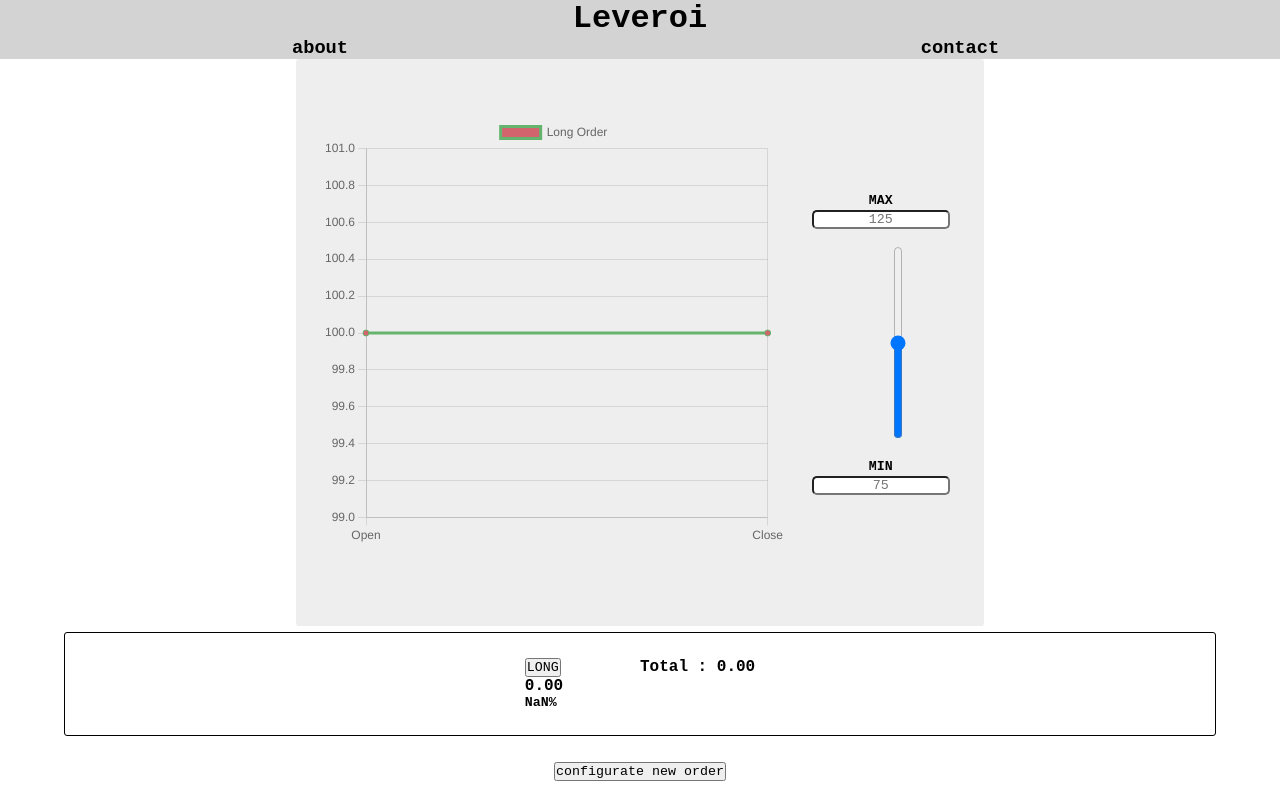
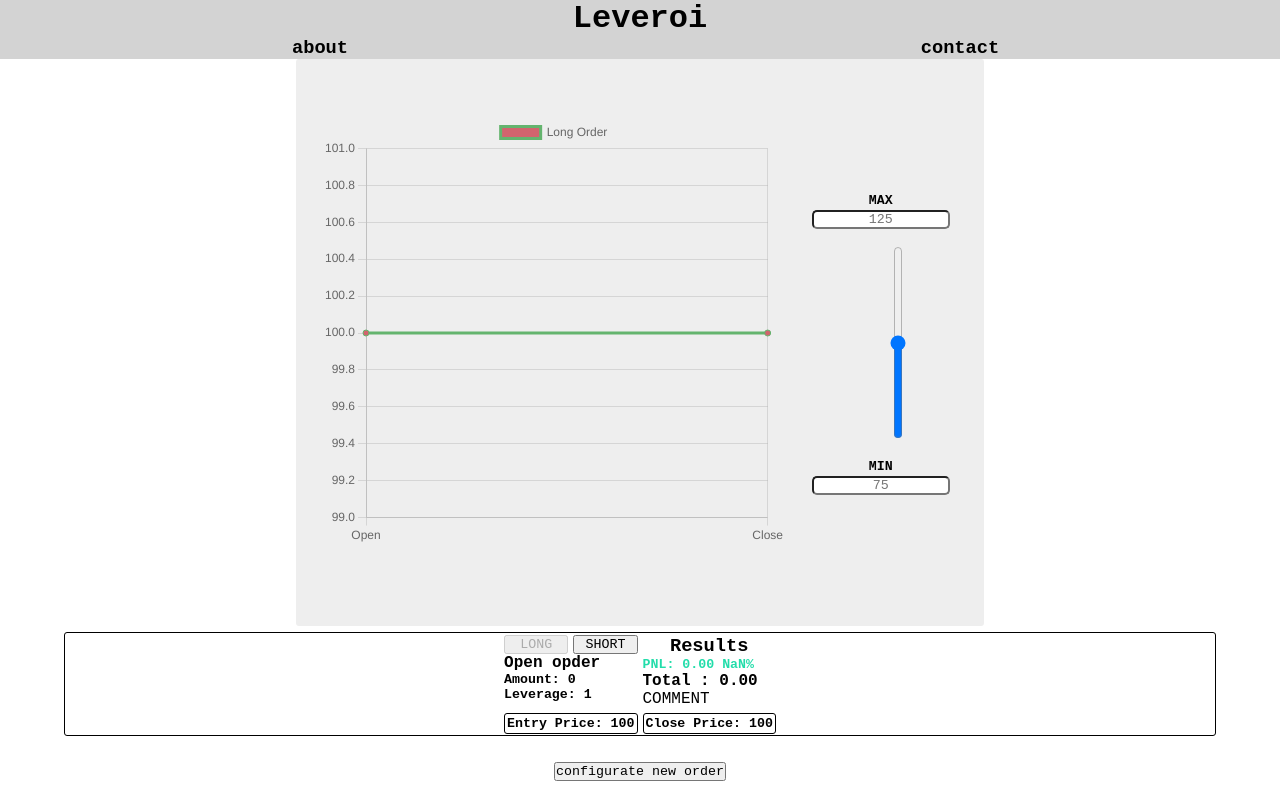
Before and after one commit to Bepely/Leveroi, a React (Create React App) app: page / in a window 1280 px wide. Both pictures are taken after a click on the button "Create order". Built offline with nearby package versions, Linux system fonts and the light colour scheme.

Commit message:
Refactured Results Component
Refactured results component in terms of UX

```diff
--- a/src/blocks/Results.js
+++ b/src/blocks/Results.js
@@ -38,30 +38,58 @@ const Results = ({close, setClose, open, setOpen, init}) => {
         {close.long === true
           ?
           <div id='reactiveResults'>
-            <div>
-              <button onClick={longShortChange}>LONG</button>
+            <div className="openResults">
+
+              <div className="longShortBtnHolder">
+                <button className={"btn picked"} disabled={true} onClick={longShortChange}>LONG</button>
+                <button className={"btn toPick"} onClick={longShortChange}>SHORT</button>
+               </div>
+
               <div>
-                <h4>{longResults.margin}</h4>
-                <h5>{longResults.marginPercent}%</h5>
+                <h4>Open opder</h4>
+                <h5>Amount: {open.amount}</h5>
+                <h5>Leverage: {open.leverage}</h5>
               </div>
+
+
             </div>
-            <div>
-              <h4>Total : {longResults.total}</h4>
+
+            <div className="closeResults">
+                <h3 id="resultsHeader">Results</h3>
+                <div className="pnlResults">
+                  <h5 style={{color: "#22DDAA"}}>PNL: {longResults.margin} {longResults.marginPercent}%</h5>
+                  <h4>Total : {longResults.total}</h4>
+                  <p>COMMENT</p>
+                </div>
             </div>
+            <div className="priceHolder"><h5>Entry Price: {open.price}</h5></div>
+            <div className="priceHolder"> <h5>Close Price: {close.closePrice}</h5></div>
           </div>
           :
           <div id='reactiveResults'>
-            <div>
-            <button onClick={longShortChange}>SHORT</button>
-              <div>
-                <h4>{shortResults.margin}</h4>
-                <h5>{shortResults.marginPercent}%</h5>
-              </div>
+           <div className="openResults">
+            <div className="longShortBtnHolder">
 
+            <button className={"btn btnToPick"} onClick={longShortChange}>LONG</button>
+            <button className={"btn btnPicked"} disabled={true} onClick={longShortChange}>SHORT</button>
             </div>
             <div>
-              <h4>Total : {shortResults.total}</h4>
+                <h4>Open opder</h4>
+                <h5>Amount: {open.amount}</h5>
+                <h5>Leverage: {open.leverage}</h5>
             </div>
+            </div>
+
+            <div className="closeResults">
+                <h3 id="resultsHeader">Results</h3>
+                <div className="pnlResults">
+                  <h5 style={{color: "#DD22AA"}}>PNL: {shortResults.margin} {shortResults.marginPercent}%</h5>
+                  <h4>Total : {shortResults.total}</h4>
+                  <p>COMMENT</p>
+                </div>
+            </div>
+            <div className="priceHolder"><h5>Entry Price: {open.price}</h5></div>
+            <div className="priceHolder"> <h5>Close Price: {close.closePrice}</h5></div>
           </div>
 
         }
--- a/src/styles/minor.css
+++ b/src/styles/minor.css
@@ -39,4 +39,38 @@
 #reactiveResults{
     display: grid;
     grid-template-columns: 1fr 1fr;
+    grid-gap: 5px;
+    place-items: center;
 }
+
+
+.longShortBtnHolder{
+    display: grid;
+    grid-template-columns: 1fr 1fr;
+    grid-gap: 5px;
+    width: 100%;
+}
+
+.openResults, .closeResults{
+    width: 100%;
+    height: 100%;
+}
+
+#resultsHeader{
+    text-align: center;
+}
+
+.pnlResults{
+    display: grid;
+}
+
+
+
+.priceHolder{
+    border: 1px solid black;
+    border-radius: 3px;
+
+    padding: 2px;
+    text-align: center;
+    width: 100%;
+}
```
